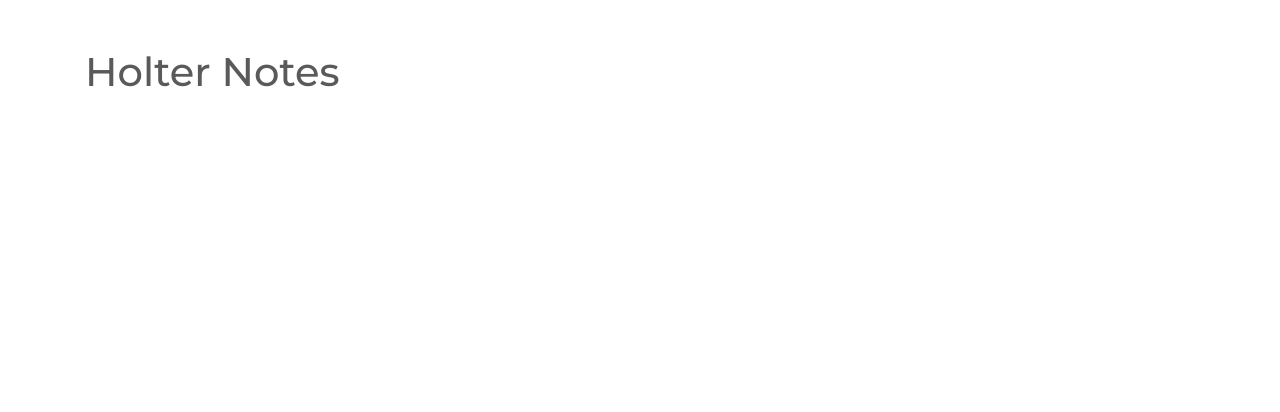
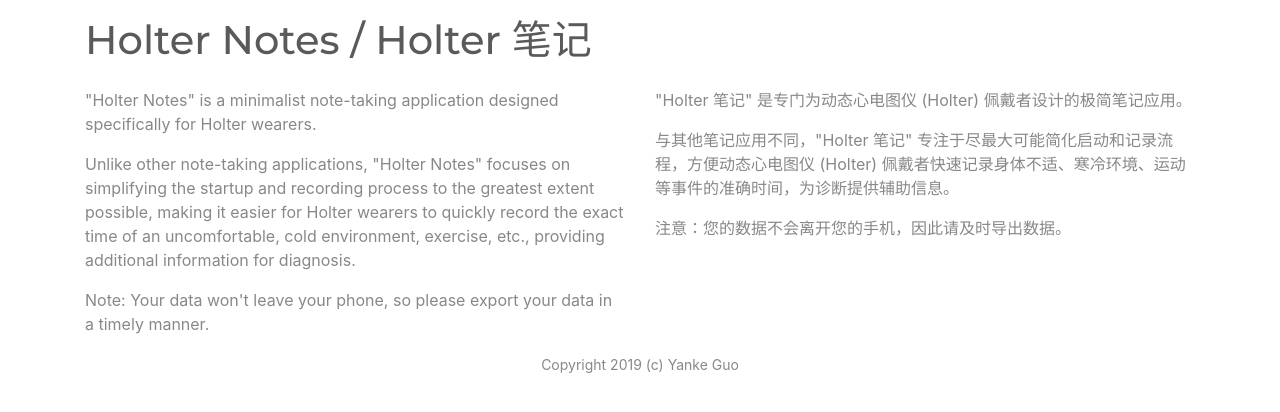
Before and after one commit to guoyk-deprecated/HolterNotes, a plain HTML site: page docs/index.html in a window 1280 px wide. Drawn offline with nearby package versions, Linux system fonts and the light colour scheme.

Commit message:
update docs/index.html

```diff
--- a/docs/index.html
+++ b/docs/index.html
@@ -1,17 +1,41 @@
 <!DOCTYPE html>
 <html>
+
 <head>
     <title>Holter Notes</title>
     <meta name="viewport" content="width=device-width, initial-scale=1.0">
-        <link rel="stylesheet" href="https://cdn.jsdelivr.net/npm/bootswatch@4.3.1/dist/minty/bootstrap.min.css" integrity="sha256-Rgef/h1RoAkLITmiQggSoAcaXs9g7QTt7uMZ/TgP+Ss=" crossorigin="anonymous">
+    <link rel="stylesheet" href="https://cdn.jsdelivr.net/npm/bootswatch@4.3.1/dist/minty/bootstrap.min.css"
+        integrity="sha256-Rgef/h1RoAkLITmiQggSoAcaXs9g7QTt7uMZ/TgP+Ss=" crossorigin="anonymous">
 </head>
+
 <body>
     <div class="container">
-            <div class="row pt-5">
+        <div class="row pt-3">
             <div class="col">
-                    <h1>Holter Notes</h1>
+                <h1>Holter Notes / Holter 笔记</h1>
+            </div>
+        </div>
+        <div class="row pt-3">
+            <div class="col-md-6">
+                <p>"Holter Notes" is a minimalist note-taking application designed specifically for Holter wearers.</p>
+                <p>Unlike other note-taking applications, "Holter Notes" focuses on simplifying the startup and
+                    recording process to the greatest extent possible, making it easier for Holter wearers to quickly
+                    record the exact time of an uncomfortable, cold environment, exercise, etc., providing additional
+                    information for diagnosis.</p>
+                <p>Note: Your data won't leave your phone, so please export your data in a timely manner.</p>
+            </div>
+            <div class="col-md-6">
+                <p>"Holter 笔记" 是专门为动态心电图仪 (Holter) 佩戴者设计的极简笔记应用。</p>
+                <p>与其他笔记应用不同，"Holter 笔记" 专注于尽最大可能简化启动和记录流程，方便动态心电图仪 (Holter) 佩戴者快速记录身体不适、寒冷环境、运动等事件的准确时间，为诊断提供辅助信息。</p>
+                <p>注意：您的数据不会离开您的手机，因此请及时导出数据。</p>
+            </div>
+        </div>
+        <div class="row">
+            <div class="col text-center">
+                <small class="text-muted">Copyright 2019 (c) Yanke Guo</small>
             </div>
         </div>
     </div>
 </body>
+
 </html>
```
Lines whose indentation alone changed are shown as unchanged.
